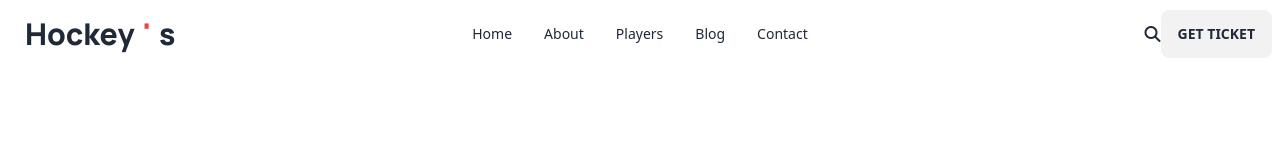
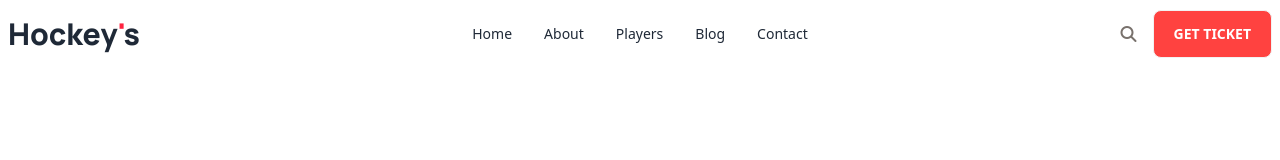
Before and after one commit to arifulislam3221/B9A3-HOCKEYS, a plain HTML site: page index.html in a window 1280 px wide. Drawn offline with nearby package versions, Linux system fonts and the light colour scheme.

Commit message:
navbar done

```diff
--- a/index.html
+++ b/index.html
@@ -48,14 +48,14 @@
                           <svg xmlns="http://www.w3.org/2000/svg" class="h-5 w-5" fill="none" viewBox="0 0 24 24" stroke="currentColor"><path stroke-linecap="round" stroke-linejoin="round" stroke-width="2" d="M4 6h16M4 12h8m-8 6h16" /></svg>
                         </div>
                         <ul tabindex="0" class="menu menu-sm dropdown-content mt-3 z-[1] p-2 shadow bg-base-100 rounded-box w-52">
-                          <li><a>Home</a></li>
+                          <li><a class="text-[#ff2440]">Home</a></li>
                           <li><a>About</a></li>
                           <li><a>Players</a></li>
                           <li><a>Blog</a></li>
                           <li><a>Contact</a></li>
                         </ul>
                       </div>
-                      <a class="btn btn-ghost text-3xl font-black font-manrope normal-case">Hockey<span class="text-red-500">'</span>s</a>
+                      <a class="text-3xl font-black font-manrope normal-case">Hockey<span class="text-[#ff2440]">'</span>s</a>
                     </div>
                     <div class="navbar-center hidden lg:flex">
                       <ul class="menu menu-horizontal px-1">
@@ -66,9 +66,9 @@
                           <li><a>Contact</a></li>
                       </ul>
                     </div>
-                    <div class="navbar-end">
-                        <i class="fa-solid fa-magnifying-glass"></i>
-                        <a class="btn">Get Ticket</a>
+                    <div class="navbar-end space-x-4">
+                        <div><i class="fa-solid fa-magnifying-glass text-white lg:text-stone-500 lg:cursor-pointer"></i></div>
+                        <a class="btn bg-[#ff4240] text-white font-bold text-x px-5 py-3">Get Ticket</a>
                     </div>
                   </div>
             </div>
```
